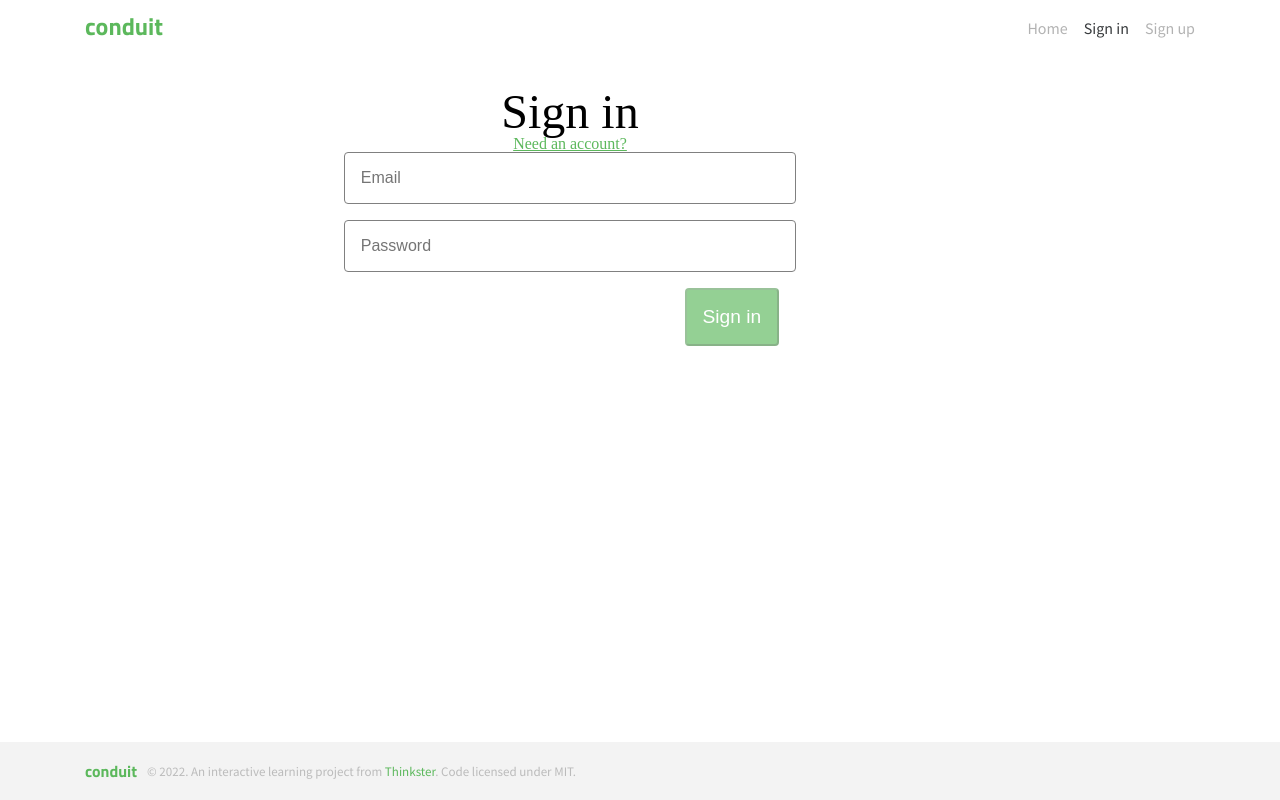
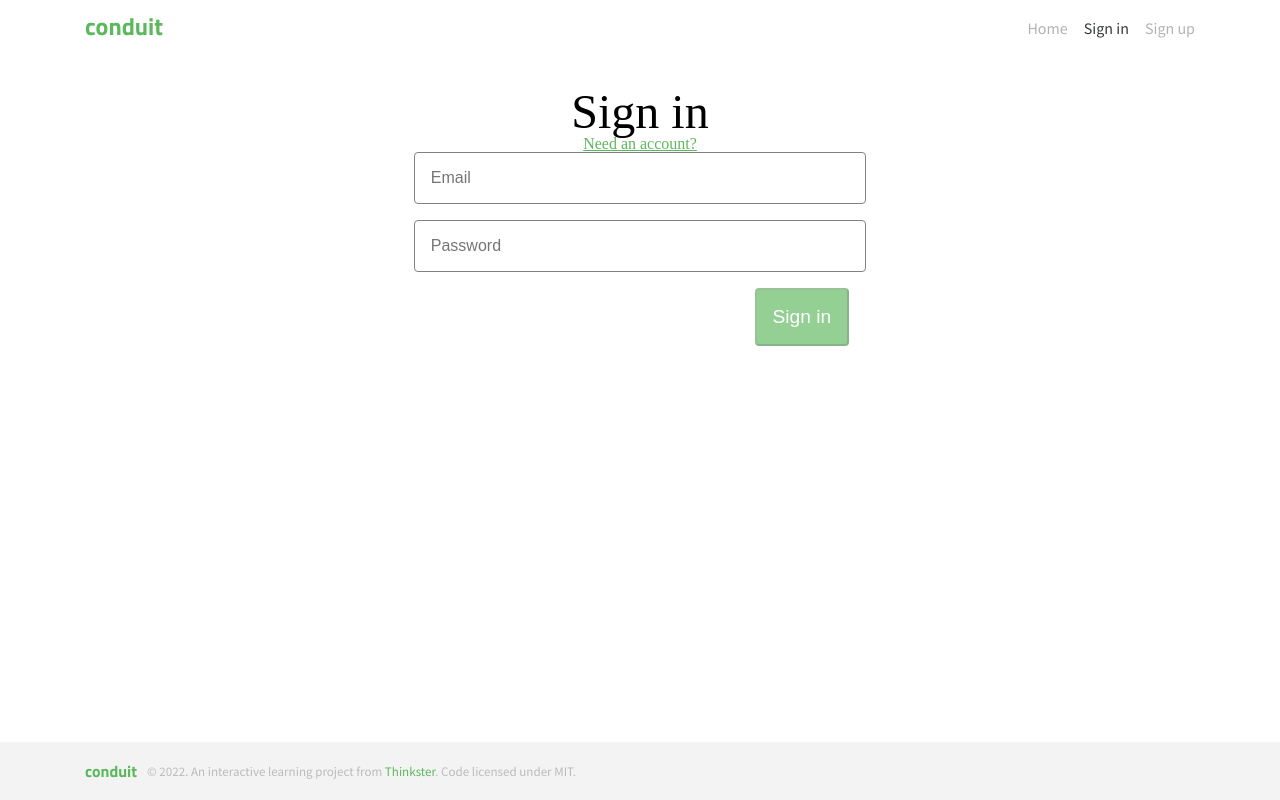
Before and after one commit to DmitryReztsov/blog-front, a React (Create React App) app: page /login in a window 1280 px wide. Built offline with nearby package versions, Linux system fonts and the light colour scheme.

Commit message:
обновлены стили Container.scss

```diff
--- a/src/components/Container/Container.css
+++ /dev/null
@@ -1,4 +0,0 @@
-.container {
-    max-width: 1200px;
-    margin: 0 auto;
-}
--- a/src/components/Container/Container.scss
+++ b/src/components/Container/Container.scss
@@ -1,7 +1,7 @@
 @import '../../sass/main';
 
 .Container {
-  @include block-format(_, 100%, 100%, 0, 0 15px);
+  @include block-format(_, 100%, 100%, 0 auto, 0 15px);
   max-width: 1140px;
 
   @media (max-width: $xl) {
```
